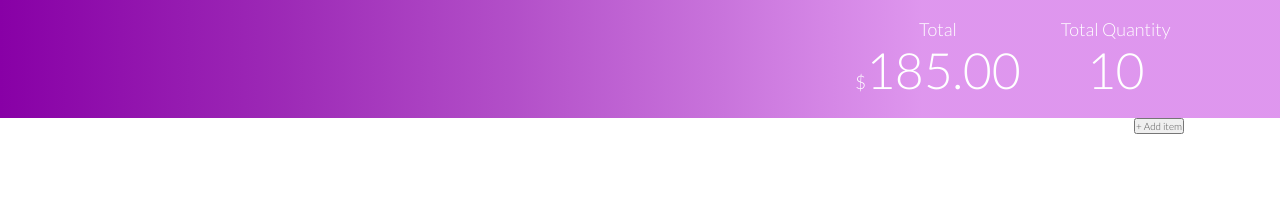
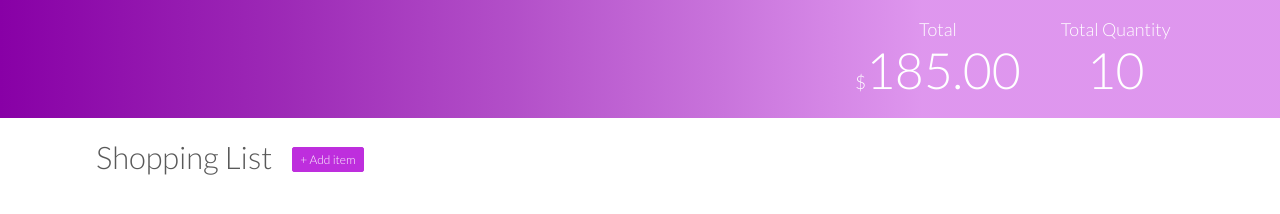
Before and after one commit to dfuviray/shopping-app, a plain HTML site: page index.html in a window 1280 px wide. Shown: the part 112-326 px from the top of the page. Drawn offline with Linux system fonts and the light colour scheme.

Commit message:
style shopping list heading

```diff
--- a/index.html
+++ b/index.html
@@ -34,7 +34,8 @@
       </div>
     </section>
     <section class="shopping-item-section">
-      <div class="shopping-item__button-container">
+      <div class="shopping-item__heading-container">
+        <h1 class="shopping-item__title">Shopping List</h1>
         <button class="shopping-item__button">+ Add item</button>
       </div>
     </section>
--- a/style.css
+++ b/style.css
@@ -17,6 +17,33 @@ body {
 section {
   max-width: 85%;
   margin: 0 auto;
+}
+
+/* SECTION ------------ */
+h1,
+h2,
+h3,
+h4,
+h5 {
+  color: rgba(0, 0, 0, 0.65);
+  margin: 0;
+  padding: 0;
+}
+
+/* BUTTON ------------ */
+button {
+  font-size: 1.2rem;
+  padding: 0.4rem 0.7rem;
+  background: #fff;
+  border: 1px solid rgba(0, 0, 0, 0.45);
+  color: rgba(0, 0, 0, 0.65);
+  border-radius: 0.2rem;
+  outline: none;
+  transition: transform 0.5s, background 0.3s;
+}
+
+button:active {
+  transform: translateY(3px);
 }
 
 /* LOGO ------------ */
@@ -46,6 +73,7 @@ section {
   background-image: url("img/shopping-stats-bg.svg");
   height: 12rem;
   background-position: center;
+  margin-bottom: 2rem;
 }
 
 .stats {
@@ -67,6 +95,7 @@ section {
 .stats__value {
   font-size: 5rem;
   font-weight: 300;
+  color: #fff;
 }
 
 .stats__value span {
@@ -74,7 +103,30 @@ section {
 }
 
 /* SHOPPING ITEMS SECTION ------------ */
-.shopping-item__button-container {
+.shopping-item__heading-container {
   display: flex;
-  justify-content: flex-end;
+  justify-content: flex-start;
+  align-items: flex-end;
 }
+
+.shopping-item__button {
+  background-color: #be2edd;
+  color: #fff;
+  border-color: #be2edd;
+  position: relative;
+  bottom: 0.4rem;
+}
+
+.shopping-item__button:hover {
+  background-color: #9807b8;
+}
+
+.shopping-item__button:active {
+  background-color: #8800a6;
+}
+
+.shopping-item__title {
+  font-size: 3.1rem;
+  font-weight: 300;
+  margin-right: 2rem;
+}
```
